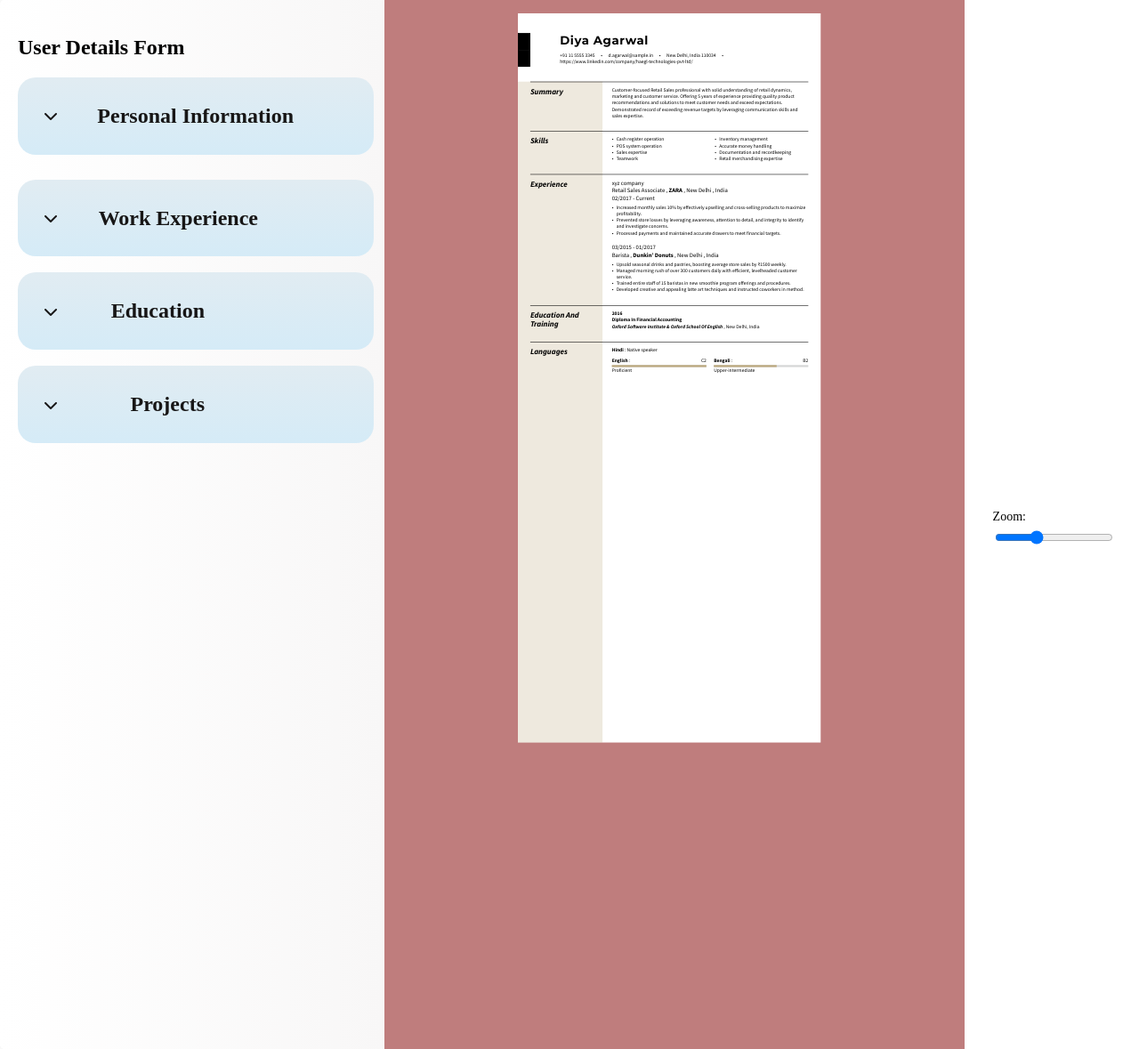
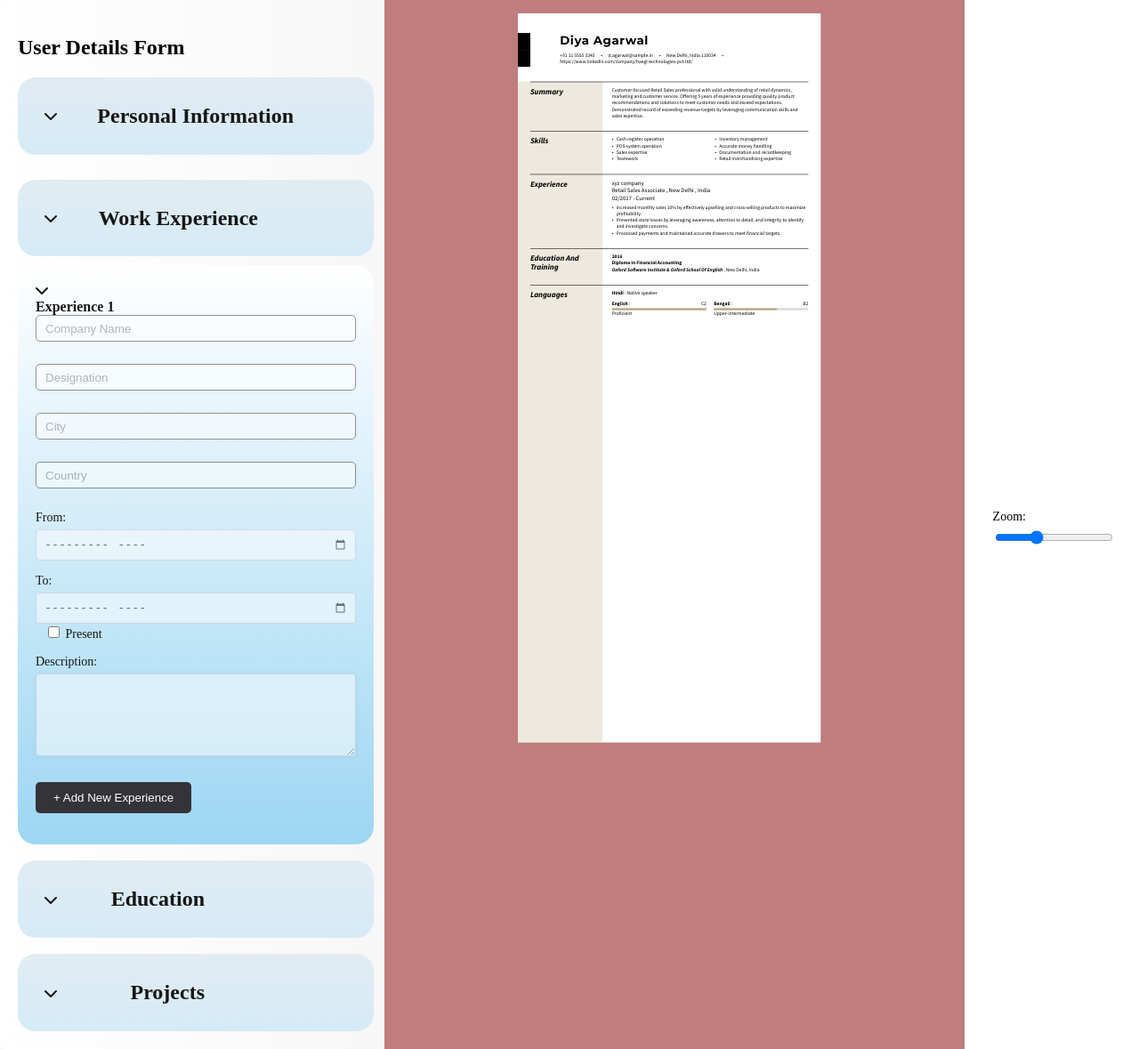
Before and after one commit to Sangeeta-g-d/resume_final, a Django app: page /resume/2 in a window 1280 px wide. Shown: the whole page at 89% size. Run offline with Django 4.2, Linux system fonts and the light colour scheme; data comes from the database, SQL or seed files in the repository; some libraries are stand-ins or nearby versions.

Commit message:
szxdcfgvbhjk

```diff
--- a/landing_page/templates/resume.html
+++ b/landing_page/templates/resume.html
@@ -375,7 +375,8 @@ input[type="submit"]:hover {
     <h2 style="margin-right: 110px;">Work Experience</h2>
 </button>
 
-<div id="container1" class="custom-container hidden">
+
+<div id="container1" class="custom-container">
   <div class="experience-section">
       <div class="experience-header" onclick="toggleExperience(this)">
           <i class="fas fa-chevron-down"></i>
@@ -384,29 +385,34 @@ input[type="submit"]:hover {
       <div class="experience-content">
           <form id="experience1">
             <div class="form-group">
-                    <input type="text" id="company1" class="form-control" placeholder="Company Name" name="company1" style="height: 30px;">
+              <input type="text" id="company1" class="form-control" placeholder="Company Name" name="company1" style="height: 30px;" onkeyup="updateExperience()">
           </div>
           <div class="form-group">
-                    <input type="text" id="jobtitle1" class="form-control" placeholder="Job Title" name="jobtitle1" style="height: 30px;">
+            <input type="text" id="jobtitle1" class="form-control" placeholder="Designation" name="jobtitle1" style="height: 30px;" onkeyup="updateExperience()">
+        </div>
 
+              <div class="form-group">
+                  <input type="text" id="city1" class="form-control" placeholder="City" name="city1" style="height: 30px;" onkeyup="updateExperience()">
               </div>
               <div class="form-group">
-                    <input type="text" id="city1" class="form-control" placeholder="City" name="city1" style="height: 30px;">
-                </div>
-                <div class="form-group">
-                    <input type="text" id="country1" class="form-control" placeholder="Country" name="country1" style="height: 30px;">
+                  <input type="text" id="country1" class="form-control" placeholder="Country" name="country1" style="height: 30px;" onkeyup="updateExperience()">
               </div>
               <div class="form-group">
                 <label for="from1" style="margin-right: 10px;">From:</label>
-                    <input type="date" id="from1" name="from1" class="form-control" style="height: 35px;">
+                <input type="month" id="from1" name="from1" class="form-control" style="height: 35px;" onchange="updateExperience()">
             </div>
             <div class="form-group">
               <label for="to1" style="margin-right: 10px;">To:</label>
-                    <input type="date" id="to1" class="form-control" name="to1" style="height: 35px;">
+              <span id="to1Container">
+                  <input type="month" id="to1" class="form-control" name="to1" style="height: 35px;" onchange="updateExperience()">
+              </span>
+              <label for="present1" style="margin-left: 10px;"><input type="checkbox" id="present1" onchange="handlePresentCheckbox()"> Present</label>
           </div>
+
+
               <div class="form-group">
                   <label for="description1">Description:</label>
-                    <textarea id="description1" class="form-control" name="description1" rows="5"></textarea>
+                  <textarea id="description1" class="form-control" name="description1" rows="5" onkeyup="updateExperience()"></textarea>
               </div>
           </form>
         </div>
@@ -626,6 +632,24 @@ input[type="submit"]:hover {
         container.classList.toggle('hidden');
     }
 
+    function handlePresentCheckbox() {
+    var toInput = document.getElementById("to1");
+    var toContainer = document.getElementById("to1Container");
+    var fieldEDDT = document.getElementById("FIELD_EDDT");
+
+    if (document.getElementById("present1").checked) {
+        toInput.disabled = true; // Disable the input field
+        toContainer.innerHTML = "Present"; // Display "Present" text
+        fieldEDDT.textContent = "Present"; // Update FIELD_EDDT span with "Present" text
+    } else {
+        toInput.disabled = false; // Enable the input field when present is unchecked
+        toContainer.innerHTML = '<input type="month" id="to1" class="form-control" name="to1" style="height: 35px;" onchange="updateExperience()">'; // Restore input field
+        fieldEDDT.textContent = ""; // Reset FIELD_EDDT span
+    }
+}
+
+
+
 function addNewExperience() {
     var container = document.getElementById('container1');
     var experienceCount = container.getElementsByClassName('experience-section').length + 1;
@@ -662,7 +686,7 @@ input[type="submit"]:hover {
         '</div>' +
         '<div class="form-group">' +
         '<label for="description' + experienceCount + '">Description:</label>' +
-            '<textarea id="description' + experienceCount + '" class="form-control" name="description' + experienceCount + '" rows="5"></textarea>' +
+        '<textarea id="description' + experienceCount + '" class="form-control" name="description' + experienceCount + '" rows="5" onkeyup="updateExperience()"></textarea>' +
         '</div>' +
         '</form>';
 
@@ -670,6 +694,8 @@ input[type="submit"]:hover {
     newExperience.appendChild(content);
     container.insertBefore(newExperience, container.lastElementChild);
 }
+
+
 
     function toggleExperience(header) {
         var content = header.nextElementSibling;
@@ -695,7 +721,7 @@ input[type="submit"]:hover {
       var phoneNumber = document.getElementById("phoneNumber").value;
       var email = document.getElementById("email").value;
       var address = document.getElementById("address").value;
-        var lnkd = document.getElementById("linkedin").value;
+      var linkedin = document.getElementById("linkedin").value;
 
       // Update the content of the span elements
       document.getElementById("FIELD_FNAM").textContent = firstName;
@@ -703,7 +729,7 @@ input[type="submit"]:hover {
       document.getElementById("FIELD_CPHN").textContent = phoneNumber;
       document.getElementById("FIELD_EMAI").textContent = email;
       document.getElementById("FIELD_ADDR").textContent = address;
-        document.getElementById("FIELD_LNKD").textContent = lnkd;
+      document.getElementById("FIELD_LNKD").textContent = linkedin;
 
       // Store the entered names in localStorage
       localStorage.setItem("firstName", firstName);
@@ -711,36 +737,113 @@ input[type="submit"]:hover {
       localStorage.setItem("phoneNumber", phoneNumber);
       localStorage.setItem("email", email);
       localStorage.setItem("address", address);
-        localStorage.setItem("lnkd", lnkd);
+      localStorage.setItem("linkedin", linkedin);
   }
 
-    // Function to retrieve stored names and update the displayed name  FIELD_CMN
+  // Function to update the displayed experience
+  function updateExperience() {
+    var company = document.getElementById("company1").value;
+    var jobTitle = document.getElementById("jobtitle1").value;
+    var city = document.getElementById("city1").value;
+    var country = document.getElementById("country1").value;
+    var fromDate = document.getElementById("from1").value;
+    var toDate = document.getElementById("to1").value;
+    var description = document.getElementById("description1").value;
+
+    // Update the content of the corresponding elements
+    document.getElementById("FIELD_CMN").textContent = company;
+    document.getElementById("FIELD_JTIT").textContent = jobTitle;
+    document.getElementById("FIELD_JCIT").textContent = city;
+    document.getElementById("FIELD_JSTA").textContent = country;
+    document.getElementById("FIELD_JSTD").textContent = fromDate;
+    document.getElementById("FIELD_EDDT").textContent = toDate;
+
+    // Parse the description and generate the list with bullet points
+    var descriptionList = "<ul>";
+    var descriptionPoints = description.split('.');
+    for (var i = 0; i < descriptionPoints.length; i++) {
+        if (descriptionPoints[i].trim() !== "") { // Check if the point is not empty
+            descriptionList += "<li>" + descriptionPoints[i] + ".</li><br>";
+        }
+    }
+    descriptionList += "</ul>";
+    document.getElementById("FIELD_JDES").innerHTML = descriptionList;
+
+    // Store the entered values in localStorage
+    localStorage.setItem("company", company);
+    localStorage.setItem("jobTitle", jobTitle);
+    localStorage.setItem("city", city);
+    localStorage.setItem("country", country);
+    localStorage.setItem("fromDate", fromDate);
+    localStorage.setItem("toDate", toDate);
+    localStorage.setItem("description", description);
+}
+
+
+  // Function to retrieve stored values and update the displayed information
   window.onload = function() {
     var firstName = localStorage.getItem("firstName");
     var lastName = localStorage.getItem("lastName");
     var phoneNumber = localStorage.getItem("phoneNumber");
     var email = localStorage.getItem("email");
     var address = localStorage.getItem("address");
-        var lnkd = localStorage.getItem("linkedin");
+    var linkedin = localStorage.getItem("linkedin");
+    var company = localStorage.getItem("company");
+    var jobTitle = localStorage.getItem("jobTitle");
+    var city = localStorage.getItem("city");
+    var country = localStorage.getItem("country");
+    var fromDate = localStorage.getItem("fromDate");
+    var toDate = localStorage.getItem("toDate");
+    var description = localStorage.getItem("description");
 
     if (firstName && lastName) {
+        // Update the displayed name
         document.getElementById("FIELD_FNAM").textContent = firstName;
         document.getElementById("FIELD_LNAM").textContent = lastName;
         document.getElementById("FIELD_CPHN").textContent = phoneNumber;
         document.getElementById("FIELD_EMAI").textContent = email;
         document.getElementById("FIELD_ADDR").textContent = address;
-            document.getElementById("FIELD_LNKD").textContent = lnkd;
-
+        document.getElementById("FIELD_LNKD").textContent = linkedin;
         // Update the input fields with stored values
         document.getElementById("firstName").value = firstName;
         document.getElementById("lastName").value = lastName;
         document.getElementById("phoneNumber").value = phoneNumber;
         document.getElementById("email").value = email;
         document.getElementById("address").value = address;
-            document.getElementById("lnkd").value = lnkd;
+        document.getElementById("linkedin").value = linkedin;
+    }
 
+    if (company && jobTitle) {
+        // Update the displayed experience
+        document.getElementById("FIELD_CMN").textContent = company;
+        document.getElementById("FIELD_JTIT").textContent = jobTitle;
+        document.getElementById("FIELD_JCIT").textContent = city;
+        document.getElementById("FIELD_JSTA").textContent = country;
+        document.getElementById("FIELD_JSTD").textContent = fromDate;
+        document.getElementById("FIELD_EDDT").textContent = toDate;
+
+        // Parse the stored description and format it correctly
+        var descriptionList = "<ul>";
+        var descriptionPoints = description.split('.');
+        for (var i = 0; i < descriptionPoints.length; i++) {
+            if (descriptionPoints[i].trim() !== "") {
+                descriptionList += "<li>" + descriptionPoints[i] + ".</li><br>";
+            }
+        }
+        descriptionList += "</ul>";
+        document.getElementById("FIELD_JDES").innerHTML = descriptionList;
+
+        // Update the input fields with stored values
+        document.getElementById("company1").value = company;
+        document.getElementById("jobtitle1").value = jobTitle;
+        document.getElementById("city1").value = city;
+        document.getElementById("country1").value = country;
+        document.getElementById("from1").value = fromDate;
+        document.getElementById("to1").value = toDate;
+        document.getElementById("description1").value = description;
     }
 };
+
 </script>
 
 
@@ -827,11 +930,7 @@ input[type="submit"]:hover {
                                   New Delhi, India 110034
                                 </span>
                               </li>
-                              <li dependency="LNKD">
-                                <span id="FIELD_LNKD">
-                                  https://www.linkedin.com/company/haegl-technologies-pvt-ltd/
-                                </span>
-                              </li>
+
                               <li dependency="DOB1" id="style-CL9OX" class="style-CL9OX">
                                 <span class="txt-bold">
                                   <span class="xslt_static_change" id="DOCDATAINFO_DOB1">
@@ -858,6 +957,12 @@ input[type="submit"]:hover {
                               </li>
                               <li dependency="WEB1" id="style-o3yBR" class="style-o3yBR">
                                 <span id="FIELD_WEB1">
+                                </span>
+                              </li>
+
+                              <li >
+                                <span id="FIELD_LNKD">
+                                  https://www.linkedin.com/company/haegl-technologies-pvt-ltd/
                                 </span>
                               </li>
                             </ul>
@@ -970,15 +1075,13 @@ input[type="submit"]:hover {
               </div>
             </div>
             <div data-react-beautiful-dnd-draggable="23" class="sortable-item section-container SortableItem-sibling  data-EXPR">
-              <div class="document-tool sec-tool style-3Yerh" id="editIcons">
-              </div>
-              <div id="SECTION_EXPR106767ef-9f26-4772-aa69-49692b236bad" class="section expr-sec SECTION_EXPR   multi-para has-title  " data-section-cd="EXPR">
+              <div class="document-tool sec-tool style-3Yerh" id="editIcons"></div>
+              <div id="SECTION_EXPR106767ef-9f26-4772-aa69-49692b236bad" class="section expr-sec SECTION_EXPR   multi-para has-title" data-section-cd="EXPR">
                   <div class=" doc-item">
                       <div class="heading">
                           <div class="sectiontitle" id="SECTIONNAME_EXPR">
                               Experience
-                      <span title=" Experience " class="rename-section text-rename">
-                      </span>
+                              <span title=" Experience " class="rename-section text-rename"></span>
                           </div>
                       </div>
                       <div class="">
@@ -999,14 +1102,7 @@ input[type="submit"]:hover {
                                 <span id="FIELD_JTIT">
                                   Retail Sales Associate
                                 </span>
-                                <span dependency="JTIT">
-                                  <span dependency="COMP|JCIT|JSTA|JCNT">
-                                    ,
-                                  </span>
-                                </span>
-                                <span class="txt-bold txt-caps" id="FIELD_COMP">
-                                  ZARA
-                                </span>
+
                                 <span dependency="COMP">
                                   <span dependency="JCIT|JSTA|JCNT">
                                     ,
@@ -1055,75 +1151,7 @@ input[type="submit"]:hover {
                           </div>
                         </div>
                       </div>
-                      <div data-react-beautiful-dnd-draggable="23" class="sortable-item paragraph-container SortableItem-sibling ">
-                        <button type="button" tabindex="0" data-react-beautiful-dnd-drag-handle="23" aria-roledescription="Draggable item. Press space bar to lift" draggable="false" class="btn-icon-tertiary btn-icon-move d-none">
-                        </button>
-                        <div id="PARAGRAPH_EXPR_d7533686-f260-ba36-1ef4-823e4a95f9c8" class="paragraph PARAGRAPH_EXPR  ">
-                          <div class="clearfix doc-item">
-                            <div class="singlecolumn">
-                              <span class="disp-blk expr-size" dependency="JSTD|EDDT">
-                                <span id="FIELD_JSTD" format="%m/%Y">
-                                  03/2015
-                                </span>
-                                <span dependency="JSTD+EDDT">
-                                  -
-                                </span>
-                                <span id="FIELD_EDDT" format="%m/%Y">
-                                  01/2017
-                                </span>
-                              </span>
-                              <span class="disp-blk expr-size" dependency="JTIT|COMP|JCIT|JSTA|JCNT">
-                                <span id="FIELD_JTIT">
-                                  Barista
-                                </span>
-                                <span dependency="JTIT">
-                                  <span dependency="COMP|JCIT|JSTA|JCNT">
-                                    ,
-                                  </span>
-                                </span>
-                                <span class="txt-bold txt-caps" id="FIELD_COMP">
-                                  Dunkin’ Donuts
-                                </span>
-                                <span dependency="COMP">
-                                  <span dependency="JCIT|JSTA|JCNT">
-                                    ,
-                                  </span>
-                                </span>
-                                <span id="FIELD_JCIT">
-                                  New Delhi
-                                </span>
-                                <span dependency="JCIT+JSTA|JCNT">
-                                  ,
-                                </span>
-                                <span id="FIELD_JSTA">
-                                  India
-                                </span>
-                                <span dependency="JSTA+JCNT" id="style-9I5kh" class="style-9I5kh">
-                                  ,
-                                </span>
-                                <span id="FIELD_JCNT">
-                                </span>
-                              </span>
-                              <span id="FIELD_JDES">
-                                <ul>
-                                  <li>
-                                    Upsold seasonal drinks and pastries, boosting average store sales by ₹1500 weekly.&nbsp;
-                                  </li>
-                                  <li>
-                                    Managed morning rush of over 300 customers daily with efficient, levelheaded customer service.&nbsp;
-                                  </li>
-                                  <li>
-                                    Trained entire staff of 15 baristas in new smoothie program offerings and procedures.
-                                  </li>
-                                  <li>
-                                    Developed creative and appealing latte art techniques and instructed coworkers in method.
-                                  </li>
-                                </ul>
-                              </span>
-                            </div>
-                          </div>
-                        </div>
-                      </div>
+
                     </div>
                   </div>
                 </div>
```
Lines whose indentation alone changed are shown as unchanged.
